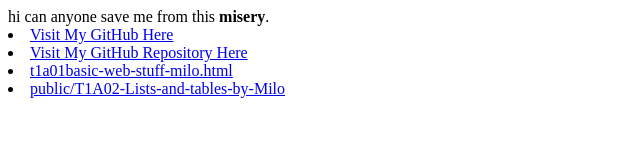
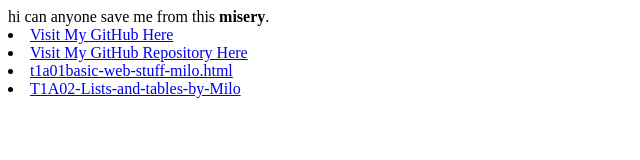
Before and after one commit to MiloMoore/gamedev2022-23Milo, a plain HTML site: page public/index.html in a window 1280 px wide. Shown: the full height of the page, 0-640 px from the left. Drawn offline with Linux system fonts and the light colour scheme.

Commit message:
Update index.html

```diff
--- a/public/index.html
+++ b/public/index.html
@@ -15,7 +15,7 @@
 
  <li><a href="t1a01basic-web-stuff-milo.html">t1a01basic-web-stuff-milo.html</a>
 
- <li><a href="public/T1A02-Lists-and-tables-by-Milo">public/T1A02-Lists-and-tables-by-Milo</a>
+ <li><a href="public/T1A02-Lists-and-tables-by-Milo">T1A02-Lists-and-tables-by-Milo</a>
 
 
 
```
